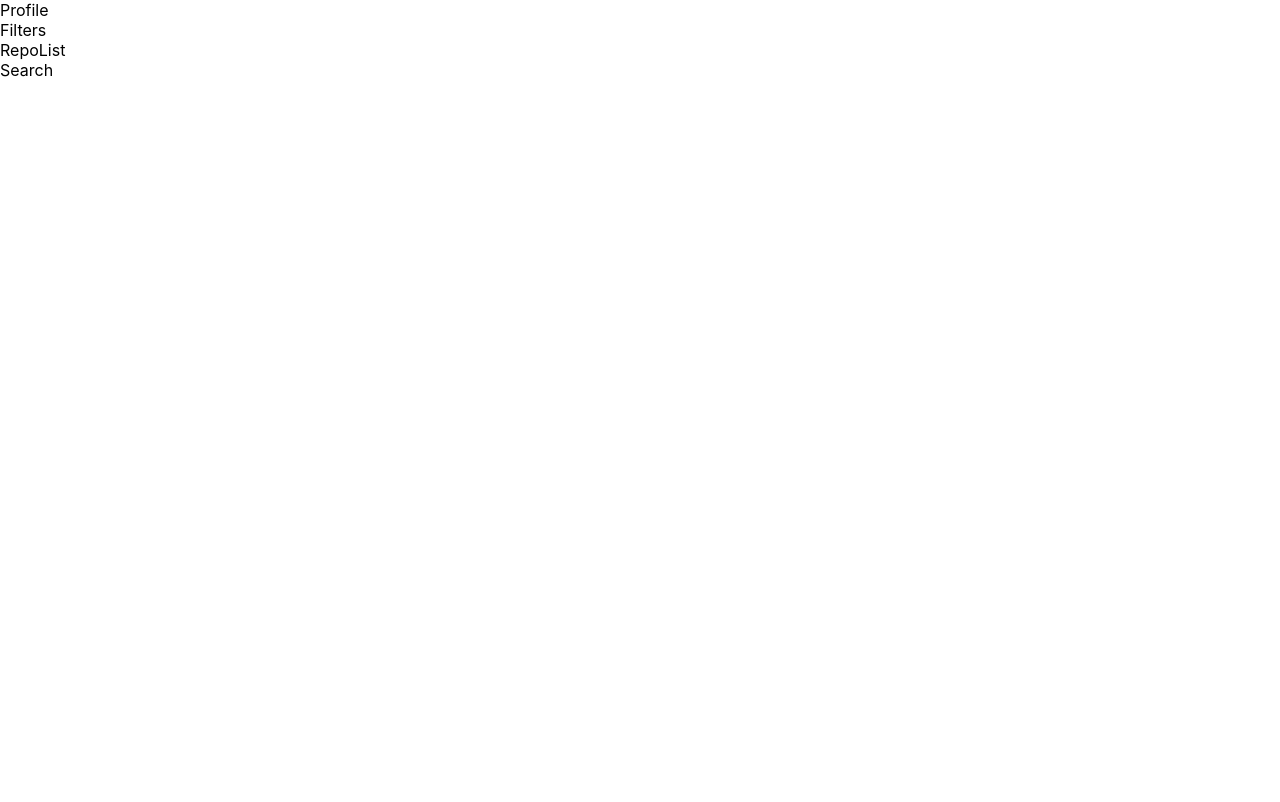
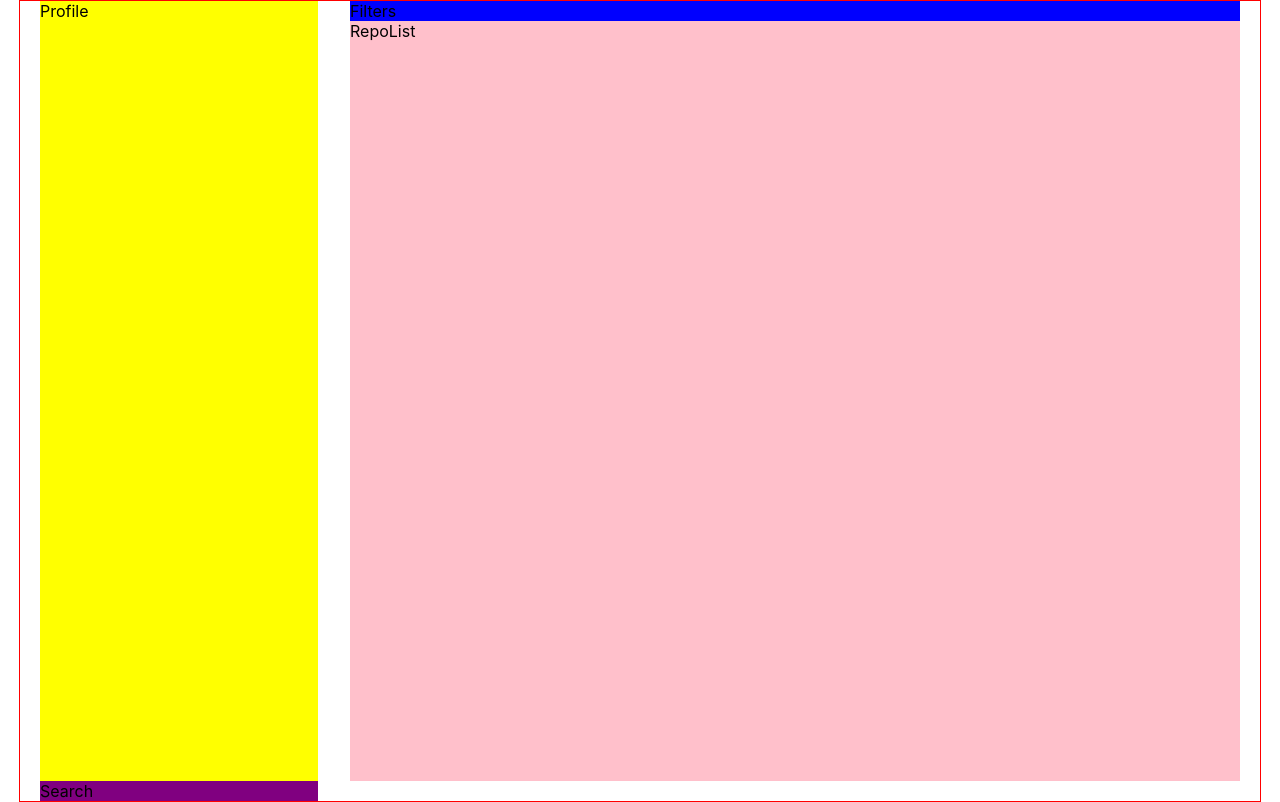
Before and after one commit to MauricioLaratro/react-git-list, a React (Create React App) app: page / in a window 1280 px wide. Built offline with nearby package versions, Linux system fonts and the light colour scheme.

Commit message:
Creacion del componente layout y sus childrens, estilos con css-grid-layout

```diff
--- a/src/components/filters.js
+++ b/src/components/filters.js
@@ -1,7 +1,8 @@
 import styled from 'styled-components'
 
 const FiltersStyled = styled.div`
-
+    grid-area: filters;
+    background-color: blue;
 `
 
 function Filters() {
--- a/src/components/layout.js
+++ b/src/components/layout.js
@@ -1,7 +1,18 @@
 import styled from 'styled-components'
 
 const LayoutStyled = styled.main`
-
+    min-block-size: 100vh;
+    margin: auto;
+    max-inline-size: 75rem;
+    padding-inline: 20px;
+    @media screen and (min-width: 768px) {
+        display: grid;
+        border: 1px solid red;
+        grid-template-columns: 278px 1fr;
+        grid-template-rows: auto 1fr;
+        column-gap: 2rem;
+        grid-template-areas: "profile filters" "profile repo-list";
+    }
 `
 
 function Layout({ children }) {
--- a/src/components/profile.js
+++ b/src/components/profile.js
@@ -1,7 +1,8 @@
 import styled from 'styled-components'
 
 const ProfileStyled = styled.div`
-
+    grid-area: profile;
+    background-color: yellow;
 `
 
 function Profile() {
--- a/src/components/repo-list.js
+++ b/src/components/repo-list.js
@@ -1,7 +1,8 @@
 import styled from 'styled-components'
 
 const RepoListStyled = styled.div`
-
+    grid-area: repo-list;
+    background-color: pink;
 `
 
 function RepoList() {
--- a/src/components/search.js
+++ b/src/components/search.js
@@ -1,7 +1,7 @@
 import styled from 'styled-components'
 
 const SearchStyled = styled.div`
-
+    background-color: purple;
 `
 
 function Search() {
```
